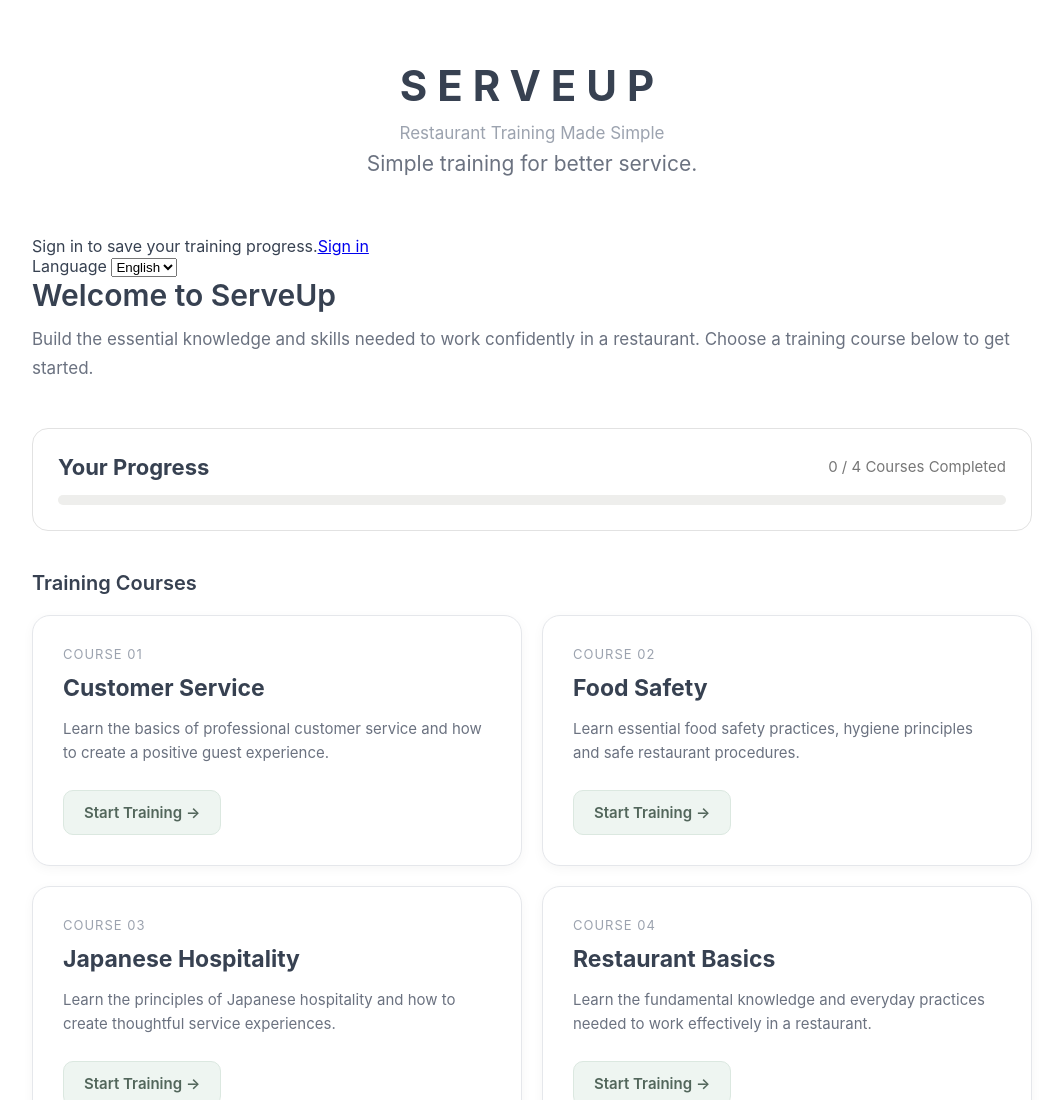
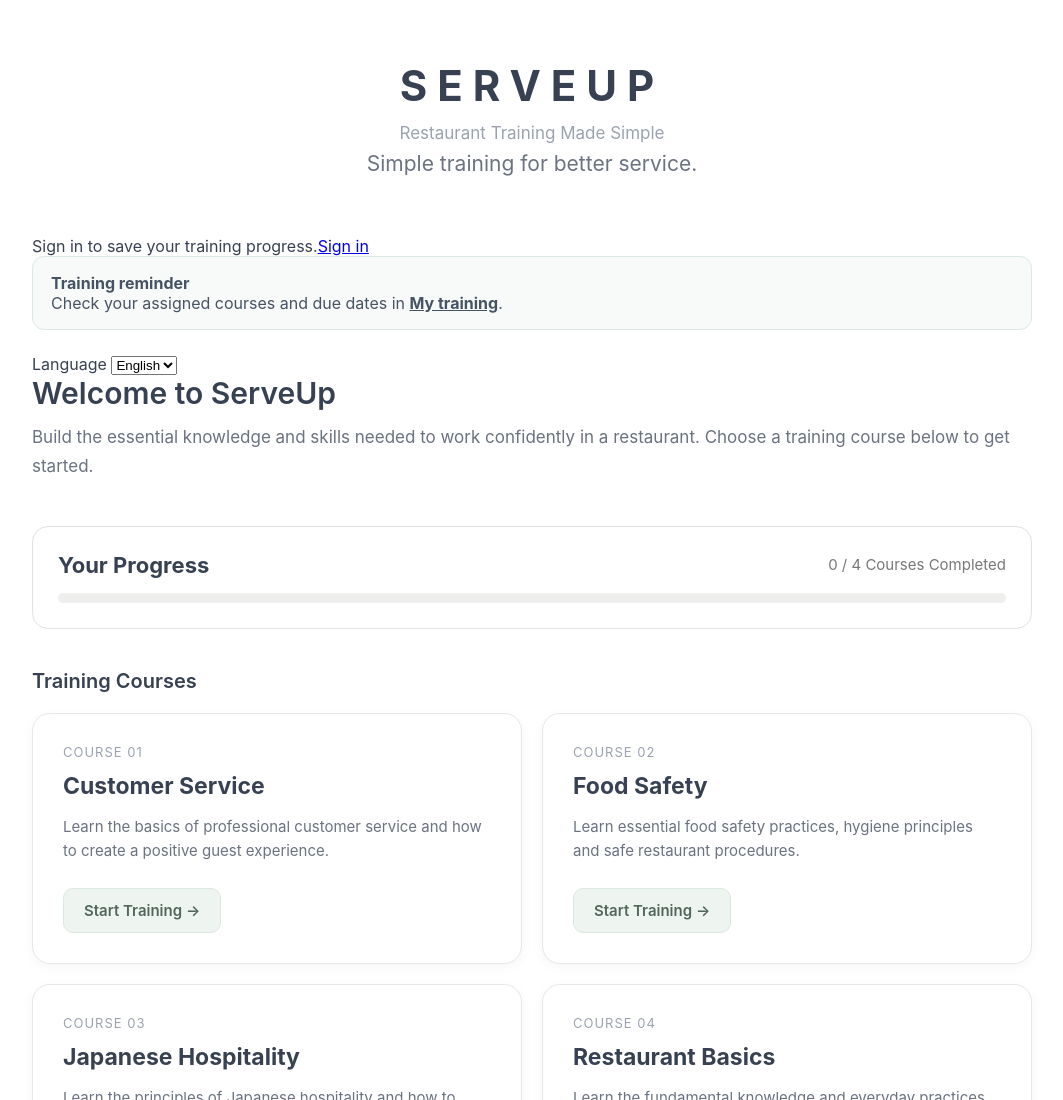
Before and after one commit to Taiki0708/KuurakuTraining, a plain HTML site: page index.html in a window 1280 px wide. Shown: the top 1100 px of the page, without its empty margins (108-1171 px from the left). Drawn offline with nearby package versions, Linux system fonts and the light colour scheme; no server answers.

Commit message:
Add learner training reminder notice

```diff
--- a/index.html
+++ b/index.html
@@ -212,6 +212,8 @@ body {
 
 }
 
+.training-notice { margin: 0 auto 24px; padding: 16px 18px; border: 1px solid #dbe8e0; border-radius: 12px; background: #f8faf9; color: #465363; }
+.training-notice a { color: #465363; font-weight: 700; }
 .progress-card {
     max-width: 1000px;
     margin: 0 auto 40px;
@@ -283,7 +285,7 @@ body {
     </div>
 
 
-    <div id="accountArea" class="account-area" aria-live="polite"></div><label class="language-switch">Language <select id="languageSelect"><option value="en">English</option><option value="ja">日本語</option><option value="hi">हिन्दी</option></select></label>
+    <div id="accountArea" class="account-area" aria-live="polite"></div><aside class="training-notice" role="status"><strong>Training reminder</strong><br>Check your assigned courses and due dates in <a href="my-training.html">My training</a>.</aside><label class="language-switch">Language <select id="languageSelect"><option value="en">English</option><option value="ja">日本語</option><option value="hi">हिन्दी</option></select></label>
 
     <!-- WELCOME -->
 
```
